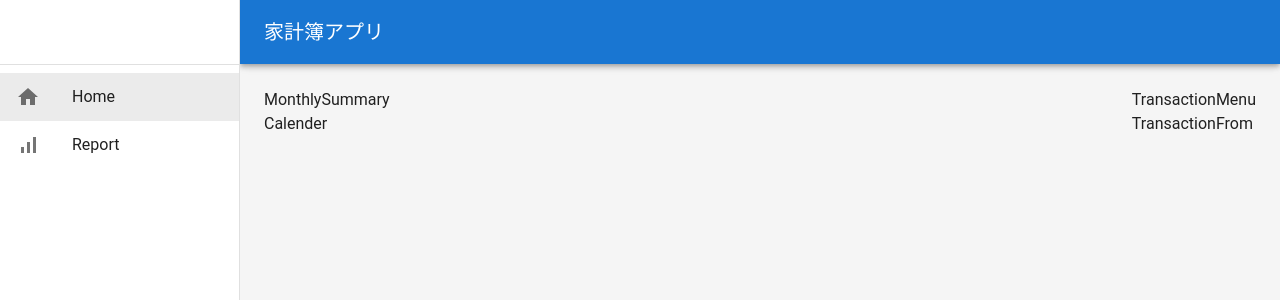
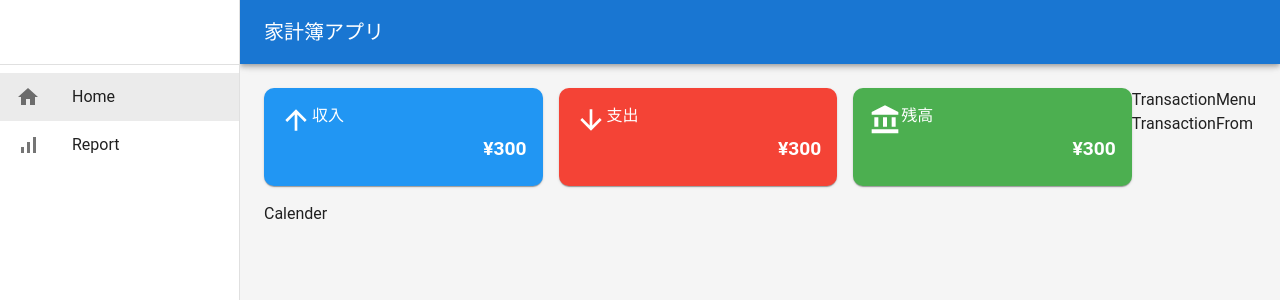
Before and after one commit to Rio25o/household-app, a React (Create React App) app: page / in a window 1280 px wide. Shown: the top 300 px of the page. Built offline with nearby package versions, Linux system fonts and the light colour scheme; the HTML template or start-up script is replaced by a standard one.

Commit message:
コンポーネントの見た目を作成,MUIでカスタムカラーの作成と適用

```diff
--- a/src/components/MonthlySummary.tsx
+++ b/src/components/MonthlySummary.tsx
@@ -1,7 +1,105 @@
+/* eslint-disable @typescript-eslint/no-unused-vars */
+import { Card, CardContent, Grid, Stack, Typography } from "@mui/material";
 import React from "react";
+import ArrowUpwardIcon from "@mui/icons-material/ArrowUpward";
+import ArrowDownwardIcon from "@mui/icons-material/ArrowDownward";
+import AccountBalanceIcon from "@mui/icons-material/AccountBalance";
+import { Padding } from "@mui/icons-material";
 
 const MonthlySummary = () => {
-  return <div>MonthlySummary</div>;
+  return (
+    <Grid container spacing={{ xs: 1, sm: 2 }} mb={2}>
+      {/* 収入 */}
+      <Grid item xs={4} display={"flex"} flexDirection={"column"}>
+        <Card
+          sx={{
+            bgcolor: (theme) => theme.palette.incomeColor.main,
+            color: "white",
+            borderRadius: "10px",
+            flexGrow: 1,
+          }}
+        >
+          <CardContent sx={{ padding: { xs: 1, sm: 2 } }}>
+            <Stack direction={"row"}>
+              <ArrowUpwardIcon sx={{ fontSize: "2rem" }} />
+              <Typography>収入</Typography>
+            </Stack>
+            <Typography
+              textAlign={"right"}
+              variant="h5"
+              fontWeight={"fontWeightBold"}
+              sx={{
+                wordBreak: "break-word",
+                fontSize: { xs: ".8rem", sm: "1rem", md: "1.2rem" },
+              }}
+            >
+              ¥300
+            </Typography>
+          </CardContent>
+        </Card>
+      </Grid>
+
+      {/* 支出 */}
+      <Grid item xs={4} display={"flex"} flexDirection={"column"}>
+        <Card
+          sx={{
+            bgcolor: (theme) => theme.palette.expenseColor.main,
+            color: "white",
+            borderRadius: "10px",
+            flexGrow: 1,
+          }}
+        >
+          <CardContent sx={{ padding: { xs: 1, sm: 2 } }}>
+            <Stack direction={"row"}>
+              <ArrowDownwardIcon sx={{ fontSize: "2rem" }} />
+              <Typography>支出</Typography>
+            </Stack>
+            <Typography
+              textAlign={"right"}
+              variant="h5"
+              fontWeight={"fontWeightBold"}
+              sx={{
+                wordBreak: "break-word",
+                fontSize: { xs: ".8rem", sm: "1rem", md: "1.2rem" },
+              }}
+            >
+              ¥300
+            </Typography>
+          </CardContent>
+        </Card>
+      </Grid>
+
+      {/* 残高 */}
+      <Grid item xs={4} display={"flex"} flexDirection={"column"}>
+        <Card
+          sx={{
+            bgcolor: (theme) => theme.palette.balanceColor.main,
+            color: "white",
+            borderRadius: "10px",
+            flexGrow: 1,
+          }}
+        >
+          <CardContent sx={{ padding: { xs: 1, sm: 2 } }}>
+            <Stack direction={"row"}>
+              <AccountBalanceIcon sx={{ fontSize: "2rem" }} />
+              <Typography>残高</Typography>
+            </Stack>
+            <Typography
+              textAlign={"right"}
+              variant="h5"
+              fontWeight={"fontWeightBold"}
+              sx={{
+                wordBreak: "break-word",
+                fontSize: { xs: ".8rem", sm: "1rem", md: "1.2rem" },
+              }}
+            >
+              ¥300
+            </Typography>
+          </CardContent>
+        </Card>
+      </Grid>
+    </Grid>
+  );
 };
 
 export default MonthlySummary;
--- a/src/components/common/SideBar.tsx
+++ b/src/components/common/SideBar.tsx
@@ -86,7 +86,7 @@
     <div>
       <Box
         component="nav"
-        sx={{ width: { sm: drawerWidth }, flexShrink: { sm: 0 } }}
+        sx={{ width: { md: drawerWidth }, flexShrink: { md: 0 } }}
         aria-label="mailbox folders"
       >
         {/* モバイル用 */}
@@ -113,7 +113,7 @@
         <Drawer
           variant="permanent"
           sx={{
-            display: { xs: "none", sm: "block" },
+            display: { xs: "none", md: "block" },
             "& .MuiDrawer-paper": {
               boxSizing: "border-box",
               width: drawerWidth,
--- a/src/components/layout/AppLayout.tsx
+++ b/src/components/layout/AppLayout.tsx
@@ -53,8 +53,8 @@
       <AppBar
         position="fixed"
         sx={{
-          width: { sm: `calc(100% - ${drawerWidth}px)` },
-          ml: { sm: `${drawerWidth}px` },
+          width: { md: `calc(100% - ${drawerWidth}px)` },
+          ml: { md: `${drawerWidth}px` },
         }}
       >
         <Toolbar>
@@ -63,7 +63,7 @@
             aria-label="open drawer"
             edge="start"
             onClick={handleDrawerToggle}
-            sx={{ mr: 2, display: { sm: "none" } }}
+            sx={{ mr: 2, display: { md: "none" } }}
           >
             <MenuIcon />
           </IconButton>
@@ -87,7 +87,7 @@
         sx={{
           flexGrow: 1,
           p: 3,
-          width: { sm: `calc(100% - ${drawerWidth}px)` },
+          width: { md: `calc(100% - ${drawerWidth}px)` },
         }}
       >
         <Toolbar />
--- a/src/theme/theme.ts
+++ b/src/theme/theme.ts
@@ -1,4 +1,19 @@
-import { createTheme } from "@mui/material";
+import { createTheme, PaletteColor, PaletteColorOptions } from "@mui/material";
+import { blue, green, red } from "@mui/material/colors";
+
+declare module "@mui/material/styles" {
+  interface Palette {
+    incomeColor: PaletteColor;
+    expenseColor: PaletteColor;
+    balanceColor: PaletteColor;
+  }
+
+  interface PaletteOptions {
+    incomeColor?: PaletteColorOptions;
+    expenseColor?: PaletteColorOptions;
+    balanceColor?: PaletteColorOptions;
+  }
+}
 
 export const theme = createTheme({
   typography: {
@@ -7,4 +22,25 @@
     fontWeightMedium: 500,
     fontWeightBold: 700,
   },
+
+  palette: {
+    // 収入用の色を定義
+    incomeColor: {
+      main: blue[500],
+      light: blue[100],
+      dark: blue[700],
+    },
+    expenseColor: {
+      // 支出用の色を定義
+      main: red[500],
+      light: red[100],
+      dark: red[700],
+    },
+    balanceColor: {
+      // 残高用の色を定義
+      main: green[500],
+      light: green[100],
+      dark: green[700],
+    },
+  },
 });
```
